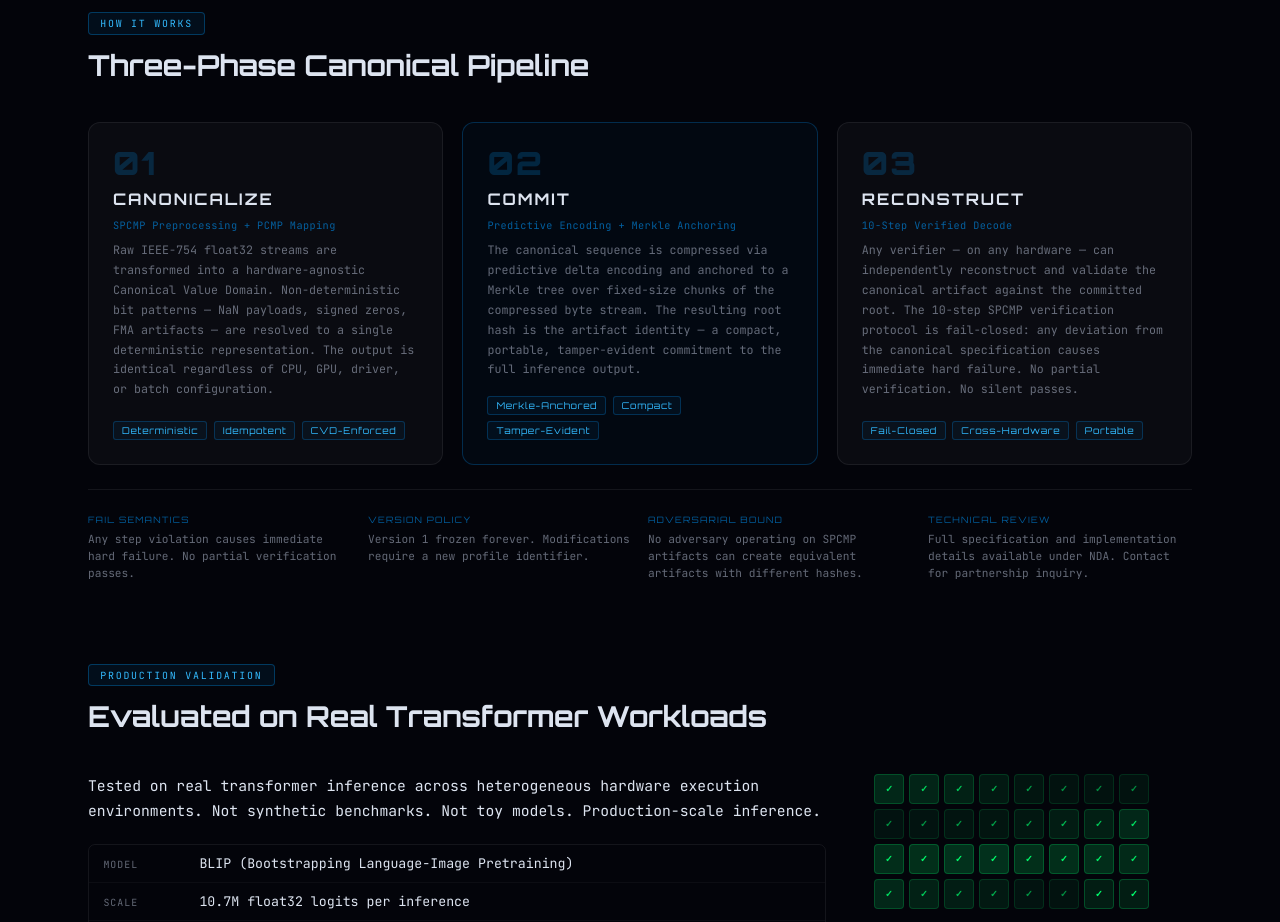
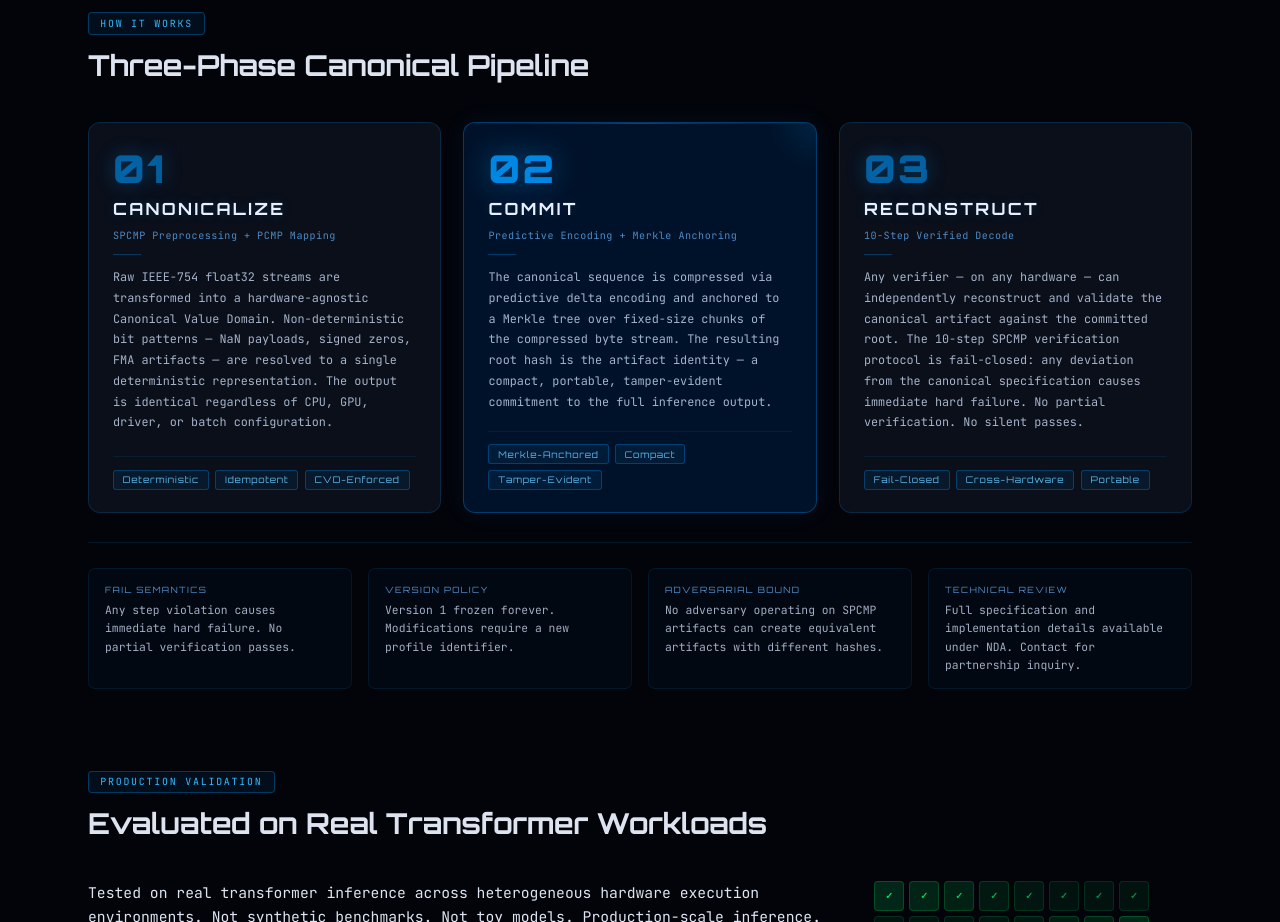
Before and after one commit to SwapnopamMitra/Pr1malFrameWork, a plain HTML site: page index.html in a window 1280 px wide. Shown: the part 2540-3462 px from the top of the page. Drawn offline with Linux system fonts and the light colour scheme; animation ran at ten frames a second.

Commit message:
Add files via upload

```diff
--- a/index.html
+++ b/index.html
@@ -408,6 +408,7 @@
           <div class="phase-num">01</div>
           <div class="phase-title">CANONICALIZE</div>
           <div class="phase-sub">SPCMP Preprocessing + PCMP Mapping</div>
+          <div class="phase-divider"></div>
           <div class="phase-desc">
             Raw IEEE-754 float32 streams are transformed into a hardware-agnostic
             Canonical Value Domain. Non-deterministic bit patterns — NaN payloads,
@@ -426,6 +427,7 @@
           <div class="phase-num">02</div>
           <div class="phase-title">COMMIT</div>
           <div class="phase-sub">Predictive Encoding + Merkle Anchoring</div>
+          <div class="phase-divider"></div>
           <div class="phase-desc">
             The canonical sequence is compressed via predictive delta encoding
             and anchored to a Merkle tree over fixed-size chunks of the compressed
@@ -443,6 +445,7 @@
           <div class="phase-num">03</div>
           <div class="phase-title">RECONSTRUCT</div>
           <div class="phase-sub">10-Step Verified Decode</div>
+          <div class="phase-divider"></div>
           <div class="phase-desc">
             Any verifier — on any hardware — can independently reconstruct and
             validate the canonical artifact against the committed root. The 10-step
--- a/style.css
+++ b/style.css
@@ -2299,87 +2299,167 @@ body {
 .three-phase-grid {
   display: grid;
   grid-template-columns: repeat(3, 1fr);
-  gap: 1.2rem;
+  gap: 1.4rem;
   margin-top: 2rem;
+  counter-reset: phase-counter;
 }
 
 @media (max-width: 900px) {
   .three-phase-grid { grid-template-columns: 1fr; }
 }
 
+/* ── Cards ── */
 .phase-card {
-  background: var(--surface);
-  border: 1px solid var(--border);
+  background: rgba(12,18,30,0.85);
+  border: 1px solid rgba(0,153,255,0.18);
   border-radius: var(--radius);
-  padding: 1.5rem;
+  padding: 1.6rem 1.5rem 1.4rem;
   display: flex;
   flex-direction: column;
-  gap: 0.6rem;
-  transition: border-color 0.2s, background 0.2s;
+  gap: 0.65rem;
+  position: relative;
+  overflow: hidden;
+  transition: border-color 0.28s, box-shadow 0.28s, transform 0.22s;
+}
+
+/* Subtle animated top-edge glow line */
+.phase-card::before {
+  content: '';
+  position: absolute;
+  top: 0; left: 0; right: 0;
+  height: 1px;
+  background: linear-gradient(90deg,
+    transparent 0%,
+    rgba(0,153,255,0.6) 40%,
+    rgba(0,153,255,0.8) 50%,
+    rgba(0,153,255,0.6) 60%,
+    transparent 100%
+  );
+  opacity: 0;
+  transition: opacity 0.35s;
+}
+
+/* Corner accent */
+.phase-card::after {
+  content: '';
+  position: absolute;
+  top: 0; right: 0;
+  width: 48px; height: 48px;
+  background: radial-gradient(circle at top right, rgba(0,153,255,0.12), transparent 70%);
+  opacity: 0;
+  transition: opacity 0.35s;
 }
 
 .phase-card:hover {
-  border-color: rgba(0,153,255,0.3);
-  background: rgba(0,153,255,0.02);
-}
-
+  border-color: rgba(0,153,255,0.5);
+  box-shadow: 0 0 28px rgba(0,153,255,0.08), inset 0 0 40px rgba(0,153,255,0.03);
+  transform: translateY(-2px);
+}
+
+.phase-card:hover::before,
+.phase-card:hover::after { opacity: 1; }
+
+/* Middle card — always-on subtle highlight */
 .phase-card.phase-accent {
-  border-color: rgba(0,153,255,0.25);
-  background: rgba(0,153,255,0.03);
-}
+  border-color: rgba(0,153,255,0.32);
+  background: rgba(0,20,45,0.9);
+  box-shadow: 0 0 24px rgba(0,153,255,0.07);
+}
+
+.phase-card.phase-accent::before { opacity: 0.5; }
+.phase-card.phase-accent::after  { opacity: 1; }
 
 .phase-card.phase-accent:hover {
-  border-color: var(--blue);
-  background: rgba(0,153,255,0.06);
-}
-
+  border-color: rgba(0,153,255,0.7);
+  box-shadow: 0 0 40px rgba(0,153,255,0.13), inset 0 0 50px rgba(0,153,255,0.05);
+}
+
+/* ── Phase number ── */
 .phase-num {
   font-family: var(--font-display);
-  font-size: 2rem;
+  font-size: 2.4rem;
   font-weight: 900;
-  color: rgba(0,153,255,0.2);
   line-height: 1;
   letter-spacing: 0.05em;
-}
-
+  /* bright, not ghosted */
+  color: rgba(0,153,255,0.55);
+  text-shadow: 0 0 20px rgba(0,153,255,0.3);
+  transition: color 0.25s, text-shadow 0.25s;
+}
+
+.phase-card:hover .phase-num,
+.phase-card.phase-accent .phase-num {
+  color: rgba(0,153,255,0.85);
+  text-shadow: 0 0 30px rgba(0,153,255,0.5);
+}
+
+/* ── Title ── */
 .phase-title {
   font-family: var(--font-display);
-  font-size: 1rem;
+  font-size: 1.05rem;
   font-weight: 700;
-  letter-spacing: 0.12em;
-  color: var(--fg);
-}
-
+  letter-spacing: 0.14em;
+  color: #e8f0ff;
+  text-shadow: 0 0 12px rgba(0,153,255,0.2);
+}
+
+/* ── Sub ── */
 .phase-sub {
-  font-size: 0.64rem;
-  color: var(--blue-dim);
-  letter-spacing: 0.04em;
+  font-size: 0.63rem;
+  color: rgba(100,180,255,0.75);
+  letter-spacing: 0.05em;
   font-family: var(--font-mono);
 }
 
+/* ── Divider ── */
+.phase-card .phase-divider {
+  width: 28px;
+  height: 1px;
+  background: rgba(0,153,255,0.3);
+  margin: 0.1rem 0;
+}
+
+/* ── Desc ── */
 .phase-desc {
-  font-size: 0.73rem;
-  color: var(--muted);
-  line-height: 1.7;
+  font-size: 0.74rem;
+  color: rgba(200,215,240,0.82);
+  line-height: 1.75;
   flex: 1;
 }
 
+/* ── Tag pills ── */
 .phase-props {
   display: flex;
   flex-wrap: wrap;
   gap: 0.4rem;
-  margin-top: 0.4rem;
+  margin-top: 0.5rem;
+  padding-top: 0.8rem;
+  border-top: 1px solid rgba(0,153,255,0.1);
 }
 
 .pp {
-  font-size: 0.58rem;
-  font-family: var(--font-display);
-  letter-spacing: 0.08em;
-  color: var(--blue-bright);
-  border: 1px solid rgba(0,153,255,0.25);
-  padding: 0.18rem 0.5rem;
+  font-size: 0.57rem;
+  font-family: var(--font-display);
+  letter-spacing: 0.09em;
+  color: rgba(100,200,255,0.9);
+  border: 1px solid rgba(0,153,255,0.3);
+  padding: 0.2rem 0.55rem;
   border-radius: 3px;
-  background: rgba(0,153,255,0.05);
+  background: rgba(0,153,255,0.08);
+  transition: background 0.2s, border-color 0.2s, color 0.2s;
+}
+
+.phase-card:hover .pp {
+  background: rgba(0,153,255,0.14);
+  border-color: rgba(0,153,255,0.5);
+  color: #a8d8ff;
+}
+
+/* ── Connector arrows between cards (desktop) ── */
+@media (min-width: 901px) {
+  .three-phase-grid {
+    position: relative;
+  }
 }
 
 /* ─── TECH PROPERTIES ROW ───────────────────────────────── */
@@ -2387,9 +2467,9 @@ body {
   display: grid;
   grid-template-columns: repeat(4, 1fr);
   gap: 1rem;
-  margin-top: 1.5rem;
-  padding-top: 1.5rem;
-  border-top: 1px solid var(--border);
+  margin-top: 1.8rem;
+  padding-top: 1.6rem;
+  border-top: 1px solid rgba(0,153,255,0.12);
 }
 
 @media (max-width: 1100px) {
@@ -2403,18 +2483,28 @@ body {
 .tpr-item {
   display: flex;
   flex-direction: column;
-  gap: 0.35rem;
+  gap: 0.4rem;
+  padding: 0.9rem 1rem;
+  background: rgba(0,153,255,0.03);
+  border: 1px solid rgba(0,153,255,0.1);
+  border-radius: var(--radius-sm);
+  transition: background 0.2s, border-color 0.2s;
+}
+
+.tpr-item:hover {
+  background: rgba(0,153,255,0.07);
+  border-color: rgba(0,153,255,0.25);
 }
 
 .tpr-key {
   font-family: var(--font-display);
-  font-size: 0.55rem;
-  letter-spacing: 0.14em;
-  color: var(--blue-dim);
+  font-size: 0.54rem;
+  letter-spacing: 0.16em;
+  color: rgba(100,180,255,0.8);
 }
 
 .tpr-val {
-  font-size: 0.7rem;
-  color: var(--muted);
-  line-height: 1.55;
-}
+  font-size: 0.71rem;
+  color: rgba(200,215,240,0.8);
+  line-height: 1.6;
+}
```
